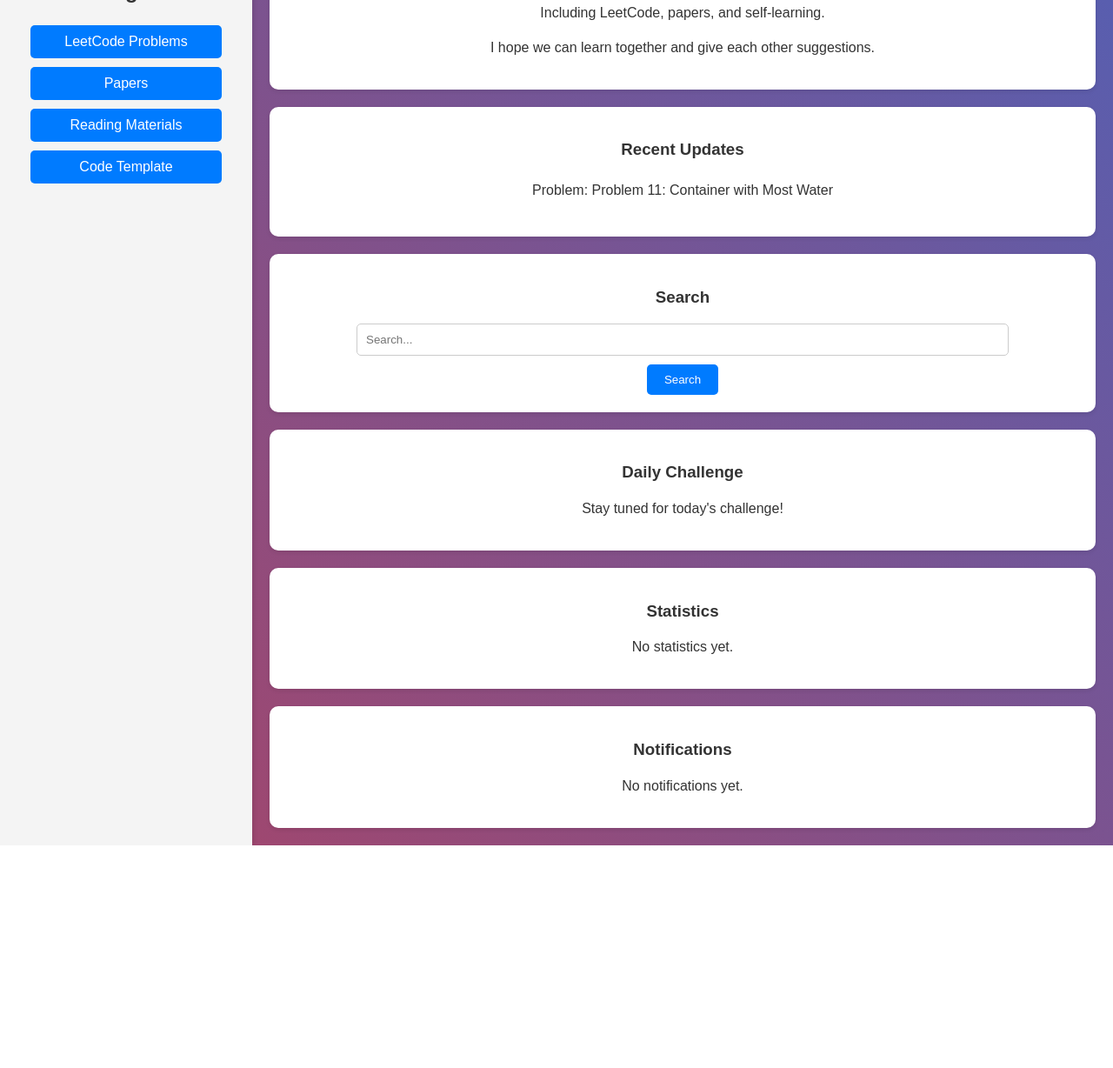
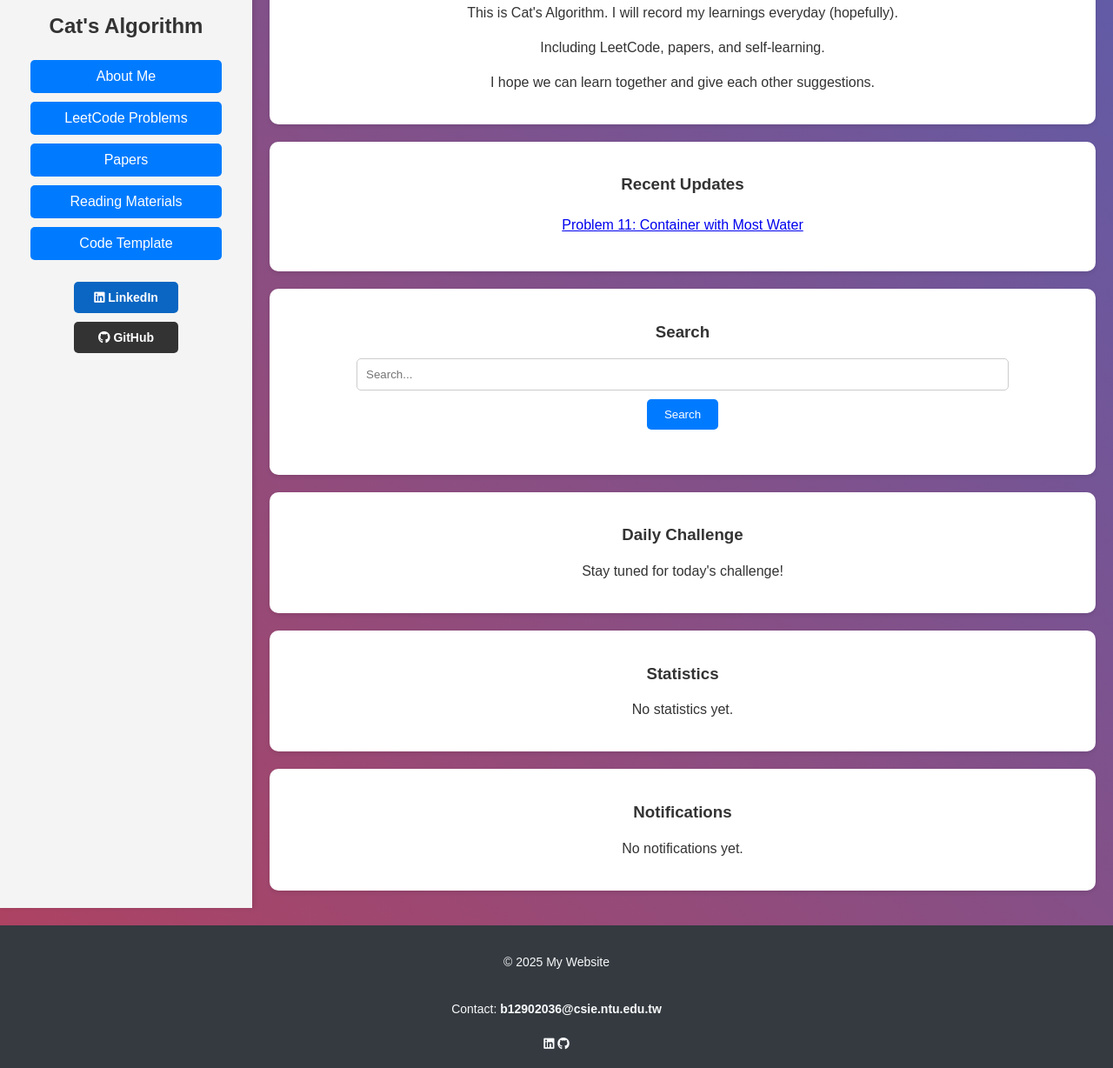
Before and after one commit to Aurivelle/Website, a website: page index.html in a window 1280 px wide. Shown: the part 225-1453 px from the top of the page at 87% size. Before the commit the page ends 1197 px from the top, so only its background shows below. Drawn offline with Linux system fonts and the light colour scheme.

Commit message:
HomePage

```diff
--- a/assets/script.js
+++ b/assets/script.js
@@ -1,30 +1,56 @@
-// 等待 DOM 加載完成後執行
 document.addEventListener("DOMContentLoaded", () => {
-  // 動態更新 Recent Updates
   const recentUpdates = document.getElementById("recent-updates");
   const updates = [
-    { type: "Problem", title: "Problem 11: Container with Most Water" },
+    {
+      type: "Problem",
+      title: "Problem 11: Container with Most Water",
+      link: "11.html",
+    },
   ];
-
   updates.forEach((update) => {
     const li = document.createElement("li");
-    li.textContent = `${update.type}: ${update.title}`;
+    li.innerHTML = `<a href="${update.link}">${update.title}</a>`;
     recentUpdates.appendChild(li);
   });
 
-  // 搜索功能
+  const topics = [{ name: "LeetCode Problem 11", link: "11.html" }];
   const searchInput = document.getElementById("search");
+  const searchResults = document.createElement("ul");
+  searchResults.id = "search-results";
+  searchInput.parentElement.appendChild(searchResults);
+
+  // 輸入框的即時篩選功能
+  searchInput.addEventListener("input", (e) => {
+    const query = e.target.value.toLowerCase();
+    const results = topics.filter(
+      (topic) => topic.name.toLowerCase().includes(query) // 使用 topic.name
+    );
+
+    // 生成搜尋結果
+    searchResults.innerHTML = results
+      .map((r) => `<li><a href="${r.link}" target="_blank">${r.name}</a></li>`) // 顯示超連結
+      .join("");
+
+    if (results.length === 0) {
+      searchResults.innerHTML = "<li>No results found</li>";
+    }
+  });
+
+  // 搜尋按鈕的跳轉功能
   const searchButton = document.getElementById("search-btn");
   searchButton.addEventListener("click", () => {
     const query = searchInput.value.trim().toLowerCase();
-    if (query) {
-      alert(`You searched for: ${query}`);
+    const result = topics.find((topic) =>
+      topic.name.toLowerCase().includes(query)
+    );
+
+    if (result) {
+      window.location.href = result.link; // 跳轉到匹配的頁面
     } else {
-      alert("Please enter a search query!");
+      alert("No matching result found.");
     }
   });
 
-  // 滾動進度條
   window.onscroll = () => {
     const scrollTop = document.documentElement.scrollTop;
     const scrollHeight =
@@ -34,14 +60,24 @@ document.addEventListener("DOMContentLoaded", () => {
     document.getElementById("progress-bar").style.width = progress + "%";
   };
 
-  // 動態插入進度條樣式
   document.body.insertAdjacentHTML(
     "afterbegin",
-    `<div id="progress-container"><div id="progress-bar"></div></div>`
+    `<div id="progress-container" style="
+      position: fixed;
+      top: 0;
+      left: 0;
+      width: 100%;
+      height: 4px;
+      background: #f3f3f3;">
+      <div id="progress-bar" style="
+      height: 100%;
+      width: 0;
+      background: #007bff;
+      transition: width 0.1s;"></div>
+    </div>`
   );
 });
 
-// 添加進度條的 CSS
 const style = document.createElement("style");
 style.innerHTML = `
   #progress-container {
--- a/assets/search.js
+++ /dev/null
@@ -1,8 +0,0 @@
-const topics = ["LeetCode Problem 1", "Deep Learning", "NLP Paper"];
-document.getElementById("search-bar").addEventListener("input", (e) => {
-  const query = e.target.value.toLowerCase();
-  const results = topics.filter((topic) => topic.toLowerCase().includes(query));
-  document.getElementById("search-results").innerHTML = results
-    .map((r) => `<li>${r}</li>`)
-    .join("");
-});
--- a/assets/style.css
+++ b/assets/style.css
@@ -1,5 +1,5 @@
-/* 全局樣式 */
 body {
+    /* main */
     font-family: Arial, sans-serif;
     margin: 0;
     padding: 0;
@@ -12,13 +12,27 @@ body {
     min-height: 100vh;
 }
 
-/* 容器 */
+nav a.active {
+    /* sidebar words */
+    background-color: #0056b3;
+    font-weight: bold;
+}
+
+.hero {
+    /* banner */
+    text-align: center;
+    background: linear-gradient(45deg, #f3ec78, #af4261);
+    background-size: 400% 400%;
+    animation: gradientBG 10s ease infinite;
+    color: white;
+    padding: 20px;
+}
+
 .container {
     display: flex;
     flex-grow: 1;
 }
 
-/* 側邊欄 */
 aside {
     width: 250px;
     background-color: #f4f4f4;
@@ -32,7 +46,7 @@ aside {
 .logo {
     width: 100px;
     margin-bottom: 15px;
-    border-radius: 50%;
+    border-radius: 100%;
     box-shadow: 0 0 5px rgba(0, 0, 0, 0.2);
 }
 
@@ -64,11 +78,11 @@ nav a {
 }
 
 nav a:hover {
+    /* when going to click */
     background-color: #0056b3;
     transform: scale(1.05);
 }
 
-/* 主內容區 */
 main {
     flex-grow: 1;
     padding: 20px;
@@ -87,12 +101,18 @@ main p, main li {
     text-align: center;
 }
 
-/* 各區塊樣式 */
+
 .welcome, .updates, .search, .challenge, .statistics, #notifications {
     background-color: white;
     border-radius: 10px;
     padding: 20px;
     box-shadow: 0 2px 5px rgba(0, 0, 0, 0.1);
+}
+
+.welcome:hover, .updates:hover, .search:hover, .challenge:hover, .statistics:hover, #notifications:hover {
+    transform: translateY(-5px);
+    box-shadow: 0 4px 10px rgba(0, 0, 0, 0.2);
+    transition: all 0.3s ease;
 }
 
 .updates ul {
@@ -104,6 +124,12 @@ main p, main li {
     padding: 5px 0;
     border-bottom: 1px solid #ddd;
 }
+
+.updates li:hover {
+    background-color: #f7f7f7;
+    transition: background-color 0.2s ease;
+}
+
 
 .updates li:last-child {
     border-bottom: none;
@@ -123,6 +149,11 @@ main p, main li {
     border: 1px solid #ccc;
 }
 
+#search:hover, #search:focus {
+    border-color: #007bff;
+    outline: none;
+}
+
 #search-btn {
     padding: 10px 20px;
     background-color: #007bff;
@@ -137,7 +168,11 @@ main p, main li {
     background-color: #0056b3;
 }
 
-/* 響應式設計 */
+#search-btn:active {
+    background-color: #003d80;
+}
+
+/* on phone */
 @media (max-width: 768px) {
     .container {
         flex-direction: column;
@@ -157,7 +192,7 @@ main p, main li {
     }
 }
 
-/* 背景漸變動畫 */
+/* animation of beautiful background */
 @keyframes gradientBG {
     0% {
         background-position: 0% 50%;
@@ -171,3 +206,83 @@ main p, main li {
         background-position: 0% 50%;
     }
 }
+
+.social-media {
+    margin-top: 20px;
+    display: flex;
+    flex-direction: column;
+    gap: 10px;
+    align-items: center;
+}
+
+.social-media a {
+    display: inline-block;
+    width: 100px;
+    text-align: center;
+    padding: 10px;
+    border-radius: 5px;
+    font-size: 14px;
+    font-weight: bold;
+    text-decoration: none;
+    color: white;
+    transition: background-color 0.3s ease, transform 0.2s ease;
+}
+
+.social-media a.linkedin {
+    background-color: #0a66c2;
+}
+
+.social-media a.github {
+    background-color: #333;
+}
+
+.social-media a:hover {
+    transform: scale(1.1);
+    opacity: 0.9;
+}
+
+#progress-container {
+    position: fixed;
+    top: 0;
+    left: 0;
+    width: 100%;
+    height: 4px;
+    background: #f3f3f3;
+}
+
+#progress-bar {
+    height: 100%;
+    width: 0;
+    background: #007bff;
+    transition: width 0.1s ease;
+}
+
+footer {
+    background-color: #343a40;
+    color: #f8f9fa;
+    padding: 20px 0;
+    text-align: center;
+    font-size: 14px;
+    margin-top: 20px;
+}
+
+.footer-container {
+    max-width: 1200px;
+    margin: 0 auto;
+    padding: 0 15px;
+    display: flex;
+    flex-direction: column;
+    align-items: center;
+    gap: 10px;
+}
+
+.footer-container a {
+    color: #f8f9fa;
+    text-decoration: none;
+    font-weight: bold;
+}
+
+.footer-container a:hover {
+    color: #007bff;
+    text-decoration: underline;
+}
--- a/index.html
+++ b/index.html
@@ -7,6 +7,9 @@
         <title>Cat's Algorithm</title>
         <link rel="stylesheet" href="assets/style.css">
         <link rel="icon" href="assets/icon.jpg">
+        <link
+            href="https://cdnjs.cloudflare.com/ajax/libs/font-awesome/6.0.0/css/all.min.css"
+            rel="stylesheet">
     </head>
     <body>
         <!-- Header -->
@@ -22,11 +25,21 @@
                     class="logo">
                 <h1>Cat's Algorithm</h1>
                 <nav>
+                    <a href="Me.html">About Me</a>
                     <a href="leetcode.html">LeetCode Problems</a>
                     <a href="papers.html">Papers</a>
                     <a href="reading.html">Reading Materials</a>
                     <a href="template.html">Code Template</a>
                 </nav>
+                <div class="social-media">
+                    <a
+                        href="https://www.linkedin.com/in/%E8%BF%B0%E5%AE%87-%E5%90%B3-44a1b22b0/"
+                        target="_blank" class="linkedin">
+                        <i class="fab fa-linkedin"></i> LinkedIn</a>
+                    <a href="https://github.com/Aurivelle?tab=repositories"
+                        target="_blank" class="github">
+                        <i class="fab fa-github"></i> GitHub</a>
+                </div>
             </aside>
 
             <!-- Main Content -->
@@ -65,6 +78,27 @@
 
         <!-- Include Scripts -->
         <script src="assets/script.js"></script>
-        <script src="assets/search.js"></script>
     </body>
+    <footer>
+        <div class="footer-container">
+            <p>© 2025 My Website</p>
+            <p>
+                Contact: <a
+                    href="mailto:b12902036@csie.ntu.edu.tw">b12902036@csie.ntu.edu.tw</a>
+            </p>
+            <div class="social-links">
+                <a
+                    href="https://www.linkedin.com/in/%E8%BF%B0%E5%AE%87-%E5%90%B3-44a1b22b0/"
+                    target="_blank"
+                    aria-label="LinkedIn">
+                    <i class="fab fa-linkedin"></i>
+                </a>
+                <a href="https://github.com/Aurivelle?tab=repositories"
+                    target="_blank"
+                    aria-label="GitHub">
+                    <i class="fab fa-github"></i>
+                </a>
+            </div>
+        </div>
+    </footer>
 </html>
```
Also changed, not shown: Me.html (added).
